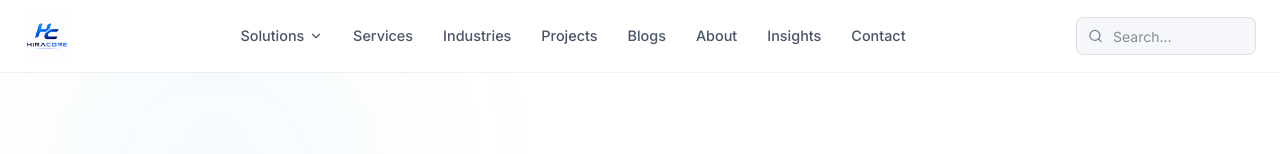
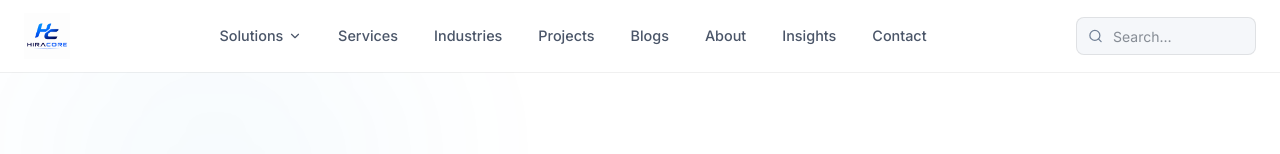
Before and after one commit to simon9001/drland, a Next.js app: page / in a window 1280 px wide. Shown: the top 154 px of the page. Built offline with nearby package versions, Linux system fonts and the light colour scheme.

Commit message:
maintanance

```diff
--- a/app/components/Navbar.tsx
+++ b/app/components/Navbar.tsx
@@ -115,7 +115,7 @@ export default function Navbar() {
           </Link>
 
           {/* ── DESKTOP NAV ── */}
-          <nav style={{ display: "flex", alignItems: "center", gap: "0.125rem", flex: 1, justifyContent: "center" }} className="hidden-mobile">
+          <nav style={{ display: "flex", alignItems: "center", gap: "0.5rem", flex: 1, justifyContent: "center" }} className="hidden-mobile">
             {NAV_LINKS.map((link) =>
               link.hasMega ? (
                 <div key={link.label} ref={megaRef} style={{ position: "relative" }}>
```
